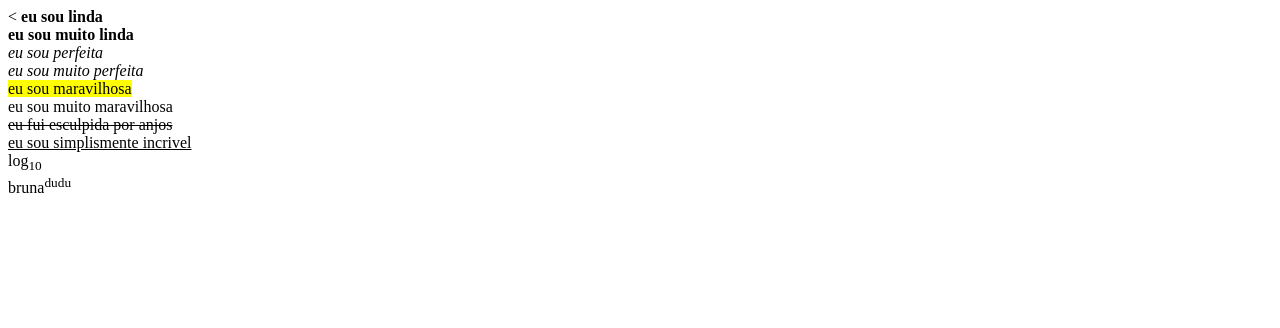
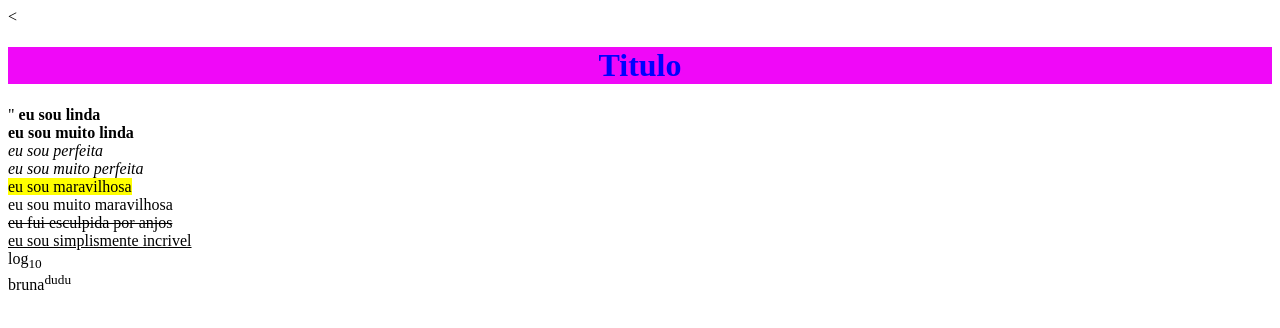
Before and after one commit to vsbruna/projeto01, a plain HTML site: page index.html in a window 1280 px wide. Drawn offline with Linux system fonts and the light colour scheme.

Commit message:
juty,yj,

```diff
--- a/index.html
+++ b/index.html
@@ -13,6 +13,7 @@
 
             <<html>
             <!--formatação de textos-->
+            <h1 style="background-color: rgb(240, 8, 248);">Titulo</h1>"
             <b>eu sou linda</b>
             <br>
             <strong>eu sou muito linda</strong>
```
